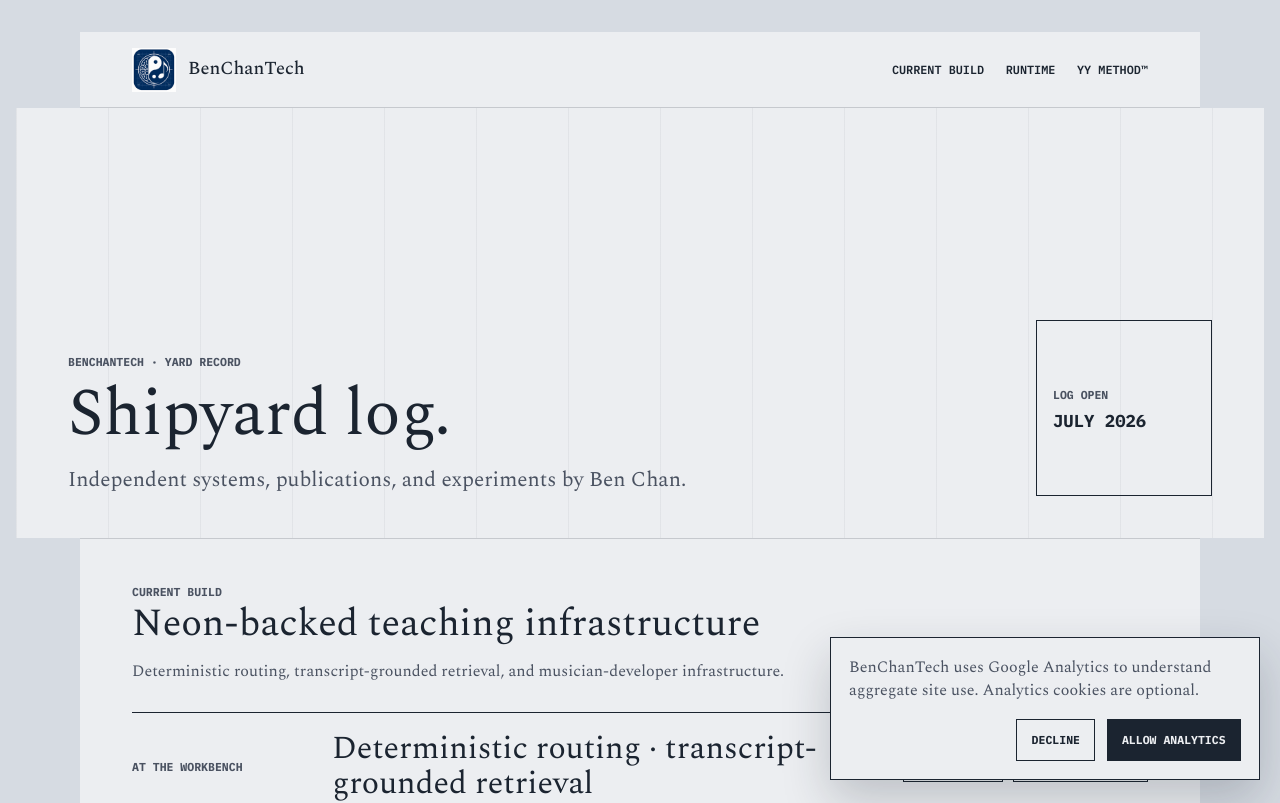
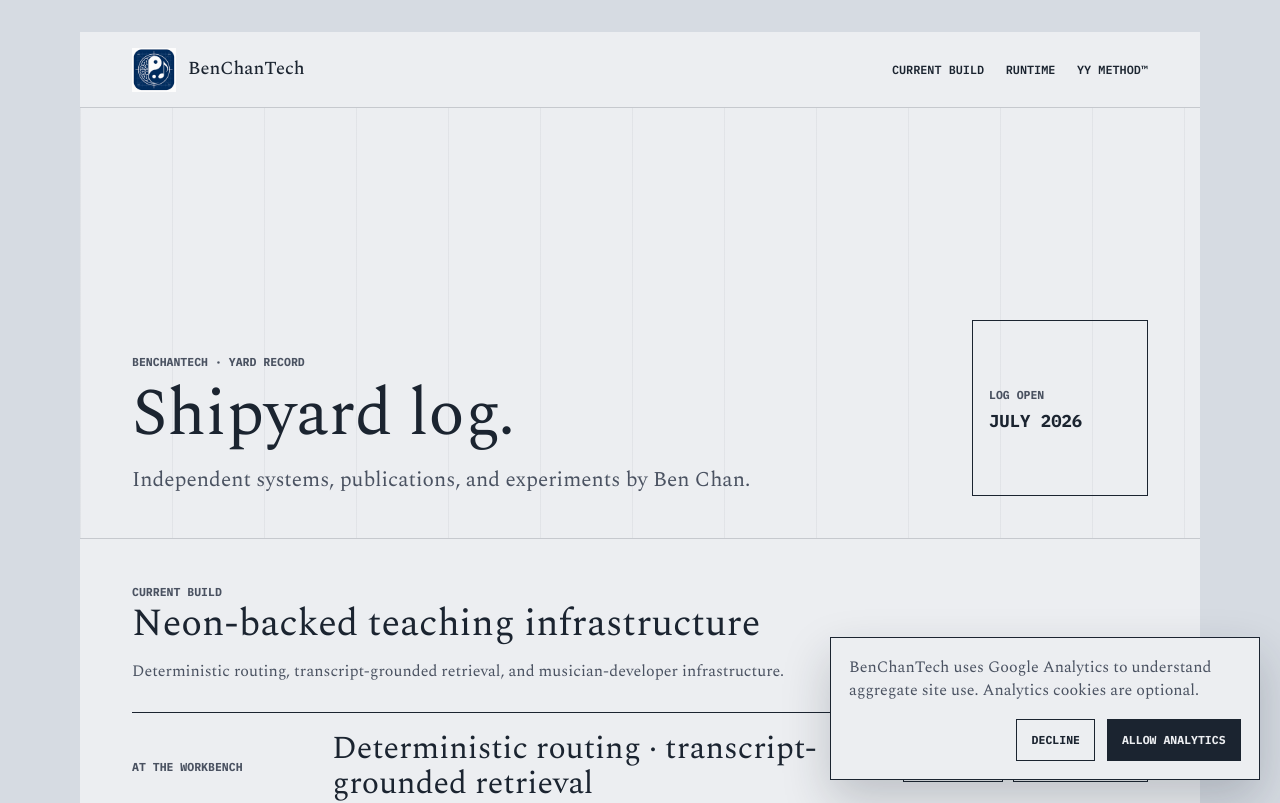
Before and after one commit to benchantech/blog, a Next.js app: page / in a window 1280 px wide. Shown: the top 803 px of the page. Built offline with nearby package versions, Linux system fonts and the light colour scheme; no server answers.

Commit message:
Keep homepage hero title on one line

```diff
--- a/app/globals.css
+++ b/app/globals.css
@@ -192,9 +192,7 @@ main {
 }
 
 .yard-hero {
-  width: min(calc(100% - 2rem), 1320px);
   min-height: 430px;
-  grid-template-columns: minmax(0, 1fr) 176px;
   align-items: end;
   background:
     linear-gradient(90deg, rgba(27, 36, 48, 0.05) 1px, transparent 1px),
@@ -208,6 +206,7 @@ main {
 
 .yard-hero h1 {
   max-width: none;
+  white-space: nowrap;
 }
 
 .yard-stamp {
```
